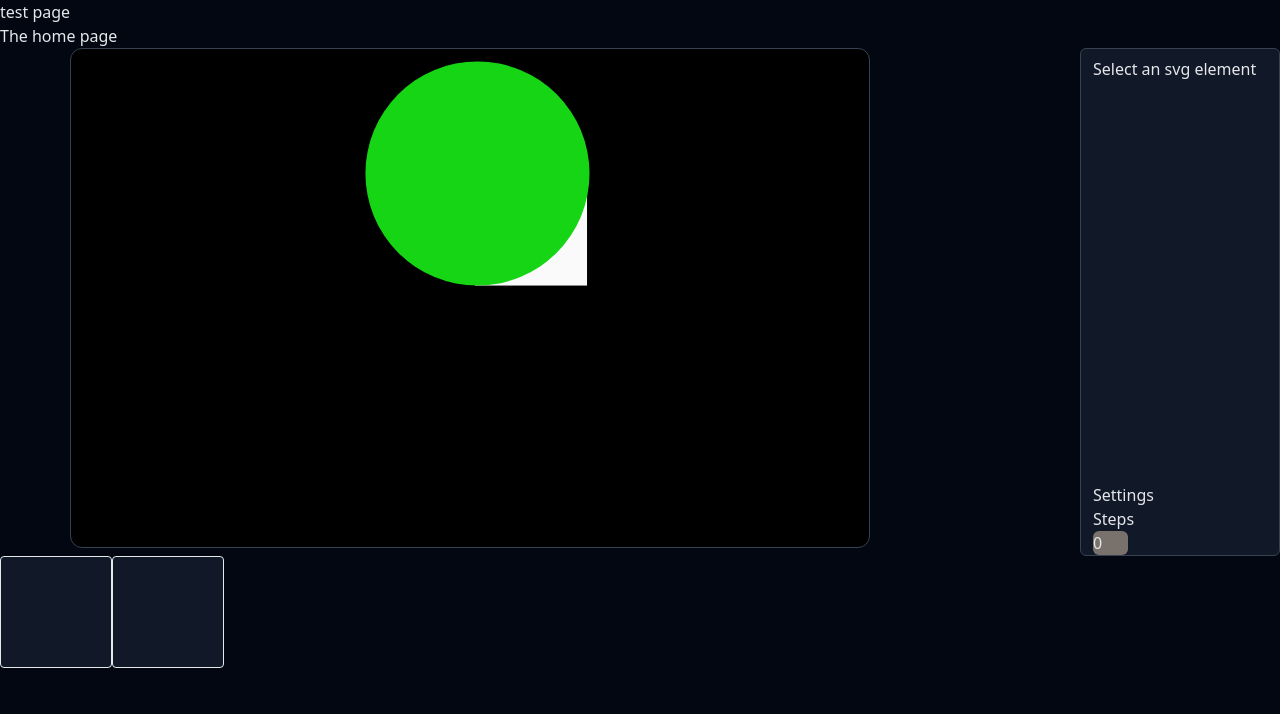
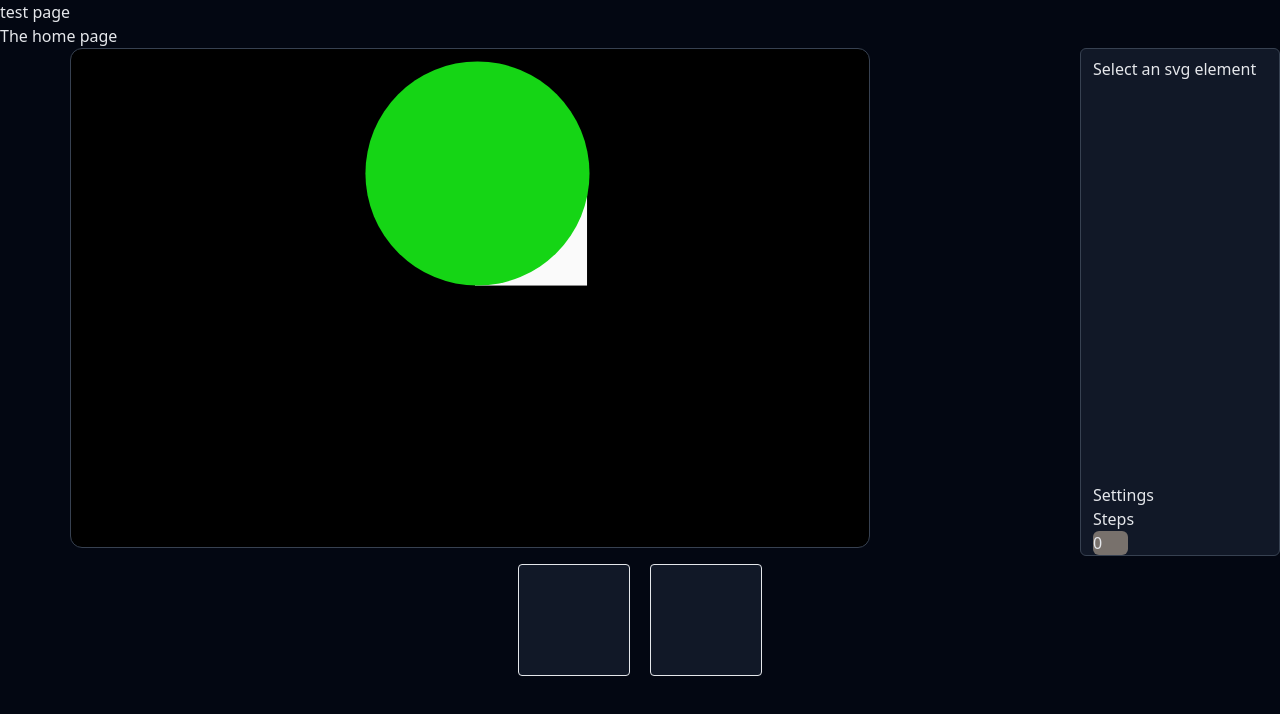
Before and after one commit to webothdo/nuxt-gui, a Nuxt app: page / in a window 1280 px wide. Shown: the top 714 px of the page. Built offline with nearby package versions, Linux system fonts and the light colour scheme; some icons are missing.

Commit message:
positioned the objectCreation component to be centered

```diff
--- a/components/objectCreation.vue
+++ b/components/objectCreation.vue
@@ -6,7 +6,7 @@ const control = useControlsStore()
 </script>
 
 <template>
-    <div>
+    <div class="w-full justify-center flex gap-5 p-2">
         <button @click="control.createCircle" class="border rounded bg-gray-900 h-28 w-28">
             <CircleIcon class="w-20 h-20 mx-auto " />
         </button>
```
